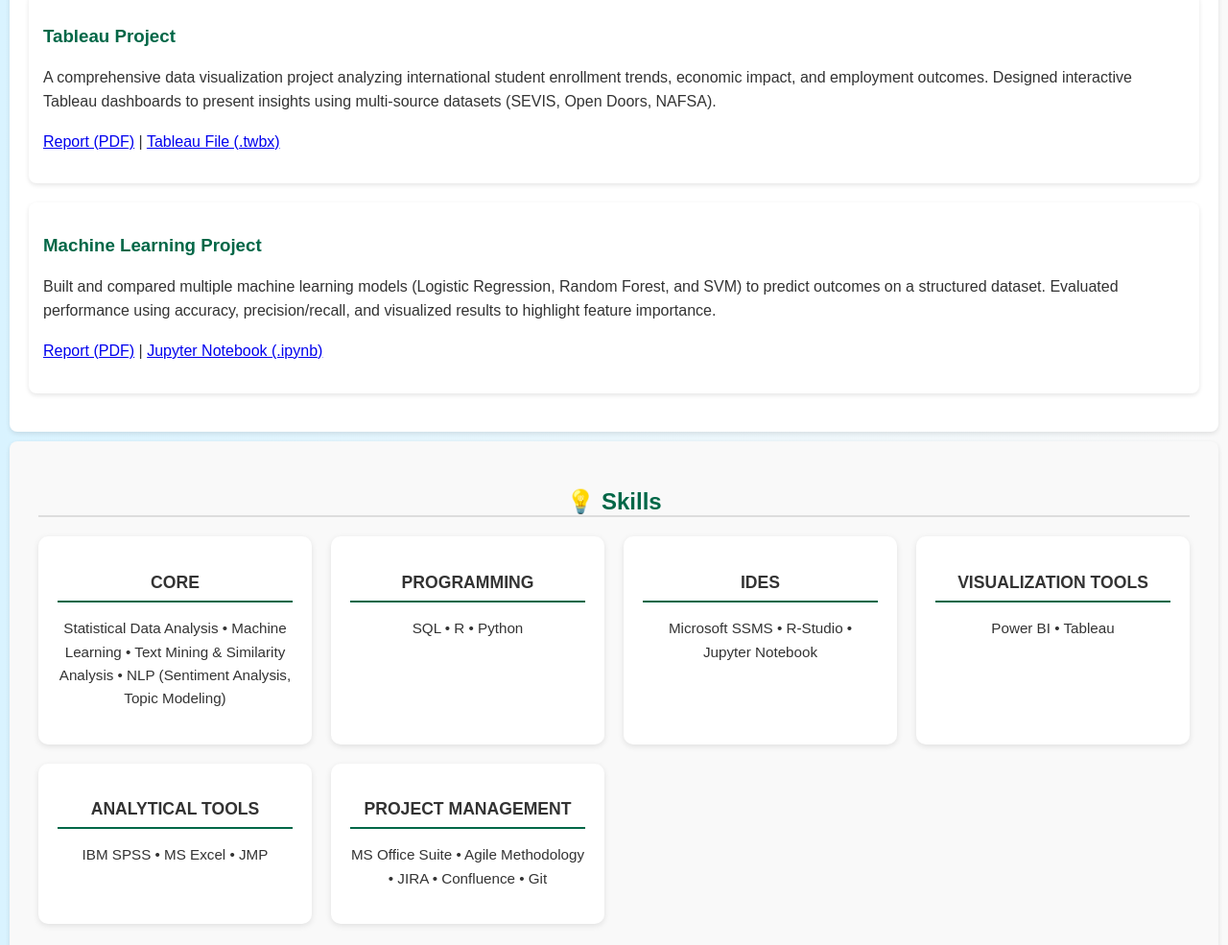
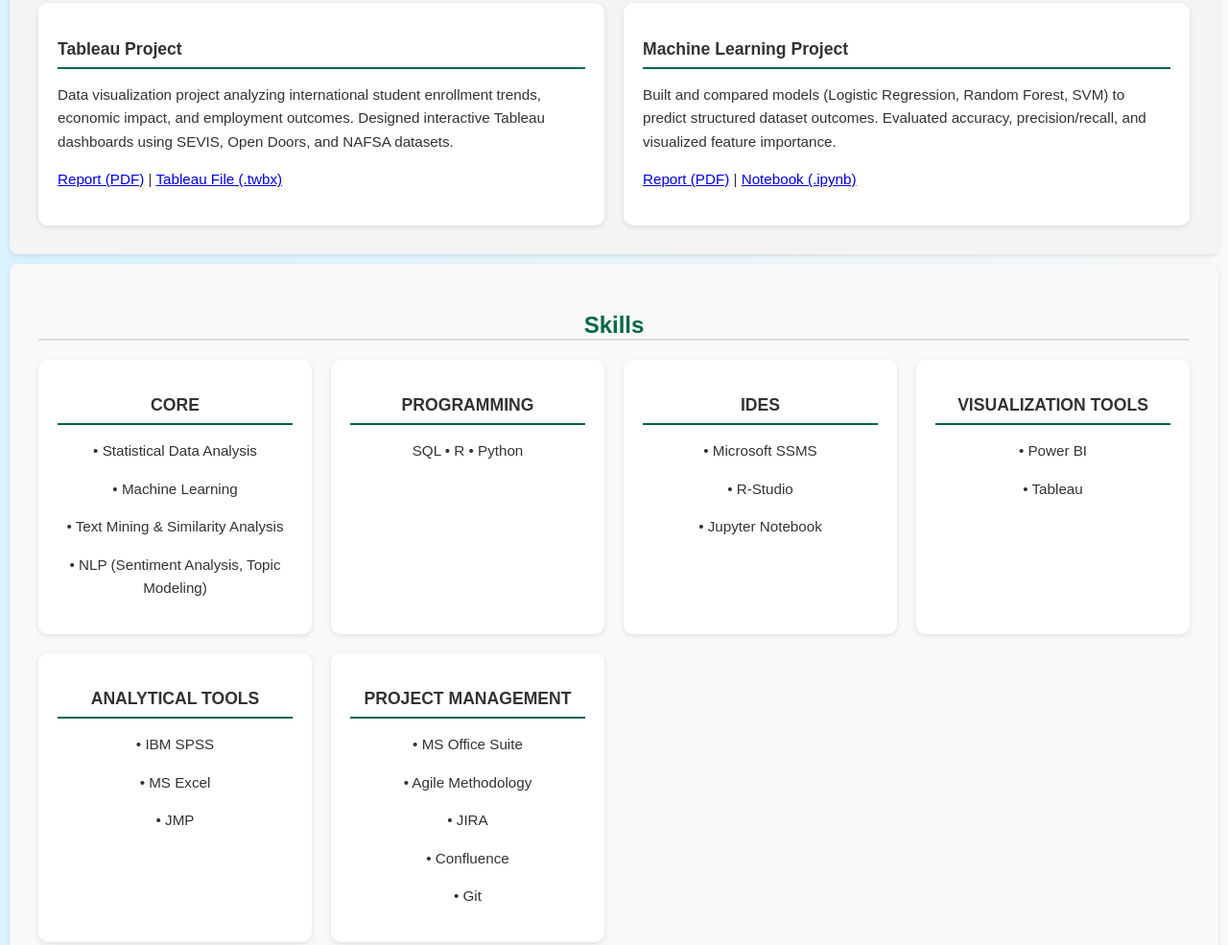
Before and after one commit to mudejayaprakash/portfolio-mudejayaprakashnaik, a plain HTML site: page index.html in a window 1280 px wide. Shown: the part 666-1651 px from the top of the page at 96% size. Drawn offline with Linux system fonts and the light colour scheme.

Commit message:
Changed projects and skills section styles

```diff
--- a/index.html
+++ b/index.html
@@ -22,43 +22,50 @@
 
 <section id="projects">
   <h2>Projects</h2>
+  <div class="projects-container">
 
     <!-- Final Project -->
-  <div class="project">
+    <div class="project-card">
       <h3>Tableau Project</h3>
       <p>
-      A comprehensive data visualization project analyzing international student enrollment trends,
-      economic impact, and employment outcomes. Designed interactive Tableau dashboards to present
-      insights using multi-source datasets (SEVIS, Open Doors, NAFSA).
+        Data visualization project analyzing international student enrollment trends,
+        economic impact, and employment outcomes. Designed interactive Tableau dashboards
+        using SEVIS, Open Doors, and NAFSA datasets.
       </p>
       <p>
-      <a href="Final_Project_Report_MJP.pdf" target="_blank"> Report (PDF)</a> |
+        <a href="Final_Project_Report_MJP.pdf" target="_blank">Report (PDF)</a> |
         <a href="Final_Project_MJP.twbx" download>Tableau File (.twbx)</a>
       </p>
     </div>
 
     <!-- Machine Learning Project -->
-  <div class="project">
+    <div class="project-card">
       <h3>Machine Learning Project</h3>
       <p>
-      Built and compared multiple machine learning models (Logistic Regression, Random Forest, and SVM)
-      to predict outcomes on a structured dataset. Evaluated performance using accuracy, precision/recall,
-      and visualized results to highlight feature importance.
+        Built and compared models (Logistic Regression, Random Forest, SVM)
+        to predict structured dataset outcomes. Evaluated accuracy, precision/recall,
+        and visualized feature importance.
       </p>
       <p>
         <a href="ML_Project.pdf" target="_blank">Report (PDF)</a> |
-      <a href="Machine_Learning.ipynb" download>Jupyter Notebook (.ipynb)</a>
+        <a href="Machine_Learning.ipynb" download>Notebook (.ipynb)</a>
       </p>
+    </div>
+
   </div>
 </section>
 
+
 <section id="skills">
-  <h2>💡 Skills</h2>
+  <h2>Skills</h2>
   <div class="skills-container">
 
     <div class="skill-box">
       <h3>CORE</h3>
-      <p>Statistical Data Analysis • Machine Learning • Text Mining & Similarity Analysis • NLP (Sentiment Analysis, Topic Modeling)</p>
+      <p>• Statistical Data Analysis</p>
+      <p>• Machine Learning</p>
+      <p>• Text Mining & Similarity Analysis</p>
+      <p>• NLP (Sentiment Analysis, Topic Modeling)</p>
     </div>
 
     <div class="skill-box">
@@ -68,22 +75,31 @@
 
     <div class="skill-box">
       <h3>IDEs</h3>
-      <p>Microsoft SSMS • R-Studio • Jupyter Notebook</p>
+      <p>• Microsoft SSMS</p>
+      <p>• R-Studio</p>
+      <p>• Jupyter Notebook</p>
     </div>
 
     <div class="skill-box">
       <h3>VISUALIZATION TOOLS</h3>
-      <p>Power BI • Tableau</p>
+      <p>• Power BI</p>
+      <p>• Tableau</p>
     </div>
 
     <div class="skill-box">
       <h3>ANALYTICAL TOOLS</h3>
-      <p>IBM SPSS • MS Excel • JMP</p>
+      <p>• IBM SPSS</p>
+      <p>• MS Excel</p>
+      <p>• JMP</p>
     </div>
 
     <div class="skill-box">
       <h3>PROJECT MANAGEMENT</h3>
-      <p>MS Office Suite • Agile Methodology • JIRA • Confluence • Git</p>
+      <p>• MS Office Suite</p>
+      <p>• Agile Methodology</p>
+      <p>• JIRA</p>
+      <p>• Confluence</p>
+      <p>• Git</p>
     </div>
 
   </div>
--- a/style.css
+++ b/style.css
@@ -25,21 +25,49 @@ h2 {
   border-bottom: 2px solid #ddd;
 }
 
-.project {
-  background: #fff;
-  padding: 15px;
-  margin-bottom: 20px;
-  border-radius: 8px;
-  box-shadow: 0 2px 5px rgba(0,0,0,0.1);
+#projects {
+  padding: 30px;
+  background: #f4f4f4;
 }
 
-.project h3 {
-  color: #006747;  /* USF green */
+#projects h2 {
+  text-align: center;
+  color: #006747;
+  margin-bottom: 20px;
 }
 
-.project p {
+.projects-container {
+  display: grid;
+  grid-template-columns: repeat(auto-fit, minmax(280px, 1fr));
+  gap: 20px;
+}
+
+.project-card {
+  background: white;
+  padding: 20px;
+  border-radius: 10px;
+  box-shadow: 0 2px 6px rgba(0,0,0,0.1);
+  transition: transform 0.2s ease-in-out;
+}
+
+.project-card:hover {
+  transform: translateY(-5px);
+  box-shadow: 0 4px 12px rgba(0,0,0,0.15);
+}
+
+.project-card h3 {
+  color: #333;
+  border-bottom: 2px solid #006747;
+  padding-bottom: 8px;
+  margin-bottom: 10px;
+  font-size: 1.1rem;
+}
+
+.project-card p {
+  font-size: 0.95rem;
   line-height: 1.6;
 }
+
 
 section {
   padding: 20px;
```
Lines whose indentation alone changed are shown as unchanged.
